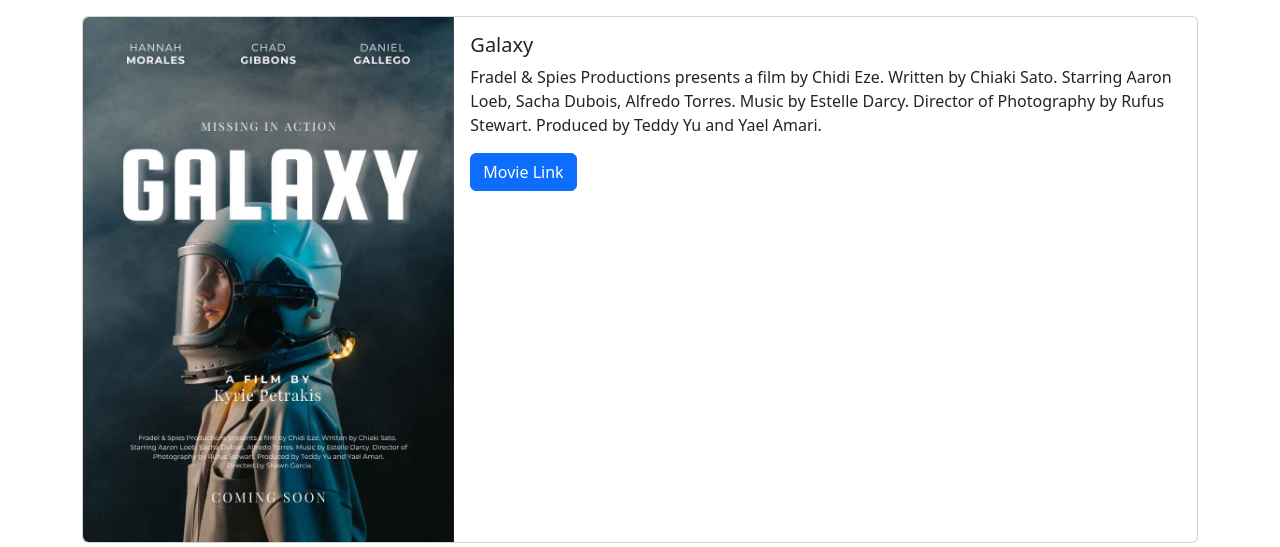
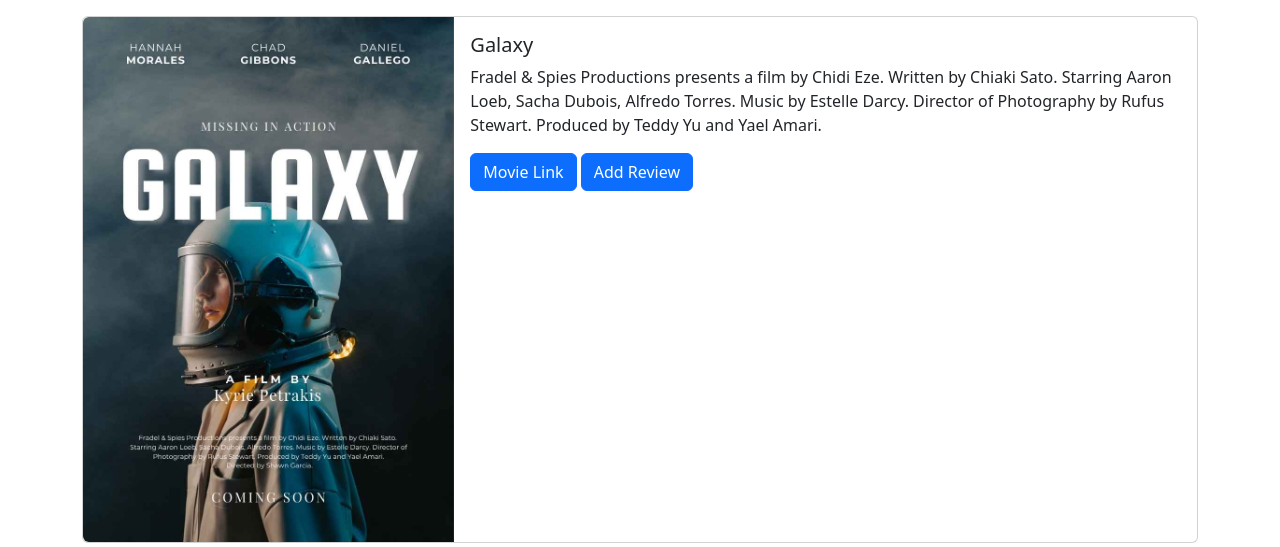
Before and after one commit to mbalandari/movie_first, a Django app: page /movie/1 in a window 1280 px wide. Shown: the part 56-603 px from the top of the page. Run offline with Django 4.2, Linux system fonts and the light colour scheme; a user stored in the database is signed in; data comes from the database, SQL or seed files in the repository; both versions use the stored data as it was after the commit; parts of the project's set-up code (start-up, migrations or seed data) failed here and were passed over.

Commit message:
update templates for review

```diff
--- a/movie/templates/createreview.html
+++ b/movie/templates/createreview.html
@@ -5,7 +5,7 @@
     <div class="row g-0">
         <div>
             <div class="card-body">
-                <h5 class="card-title">Add Review for {{movie.title }}</h5>
+                <h5 class="card-title">Add Review for {{ movie.title }}</h5>
                 {% if error %}
                 <div class="alert alert-danger mt-3" role="alert">
                     {{ error }}
--- a/movie/templates/detail.html
+++ b/movie/templates/detail.html
@@ -16,6 +16,11 @@
                         Movie Link
                     </a>
                     {% endif %}
+                    {% if user.is_authenticated %}
+                    <a href="{% url 'createreview' movie.id %}" class="btn btn-primary">
+                        Add Review
+                    </a>
+                    {% endif %}
                 </p>
             </div>
         </div>
```
Also changed, not shown: movie/forms.py (+5 -6 lines), db.sqlite3.
